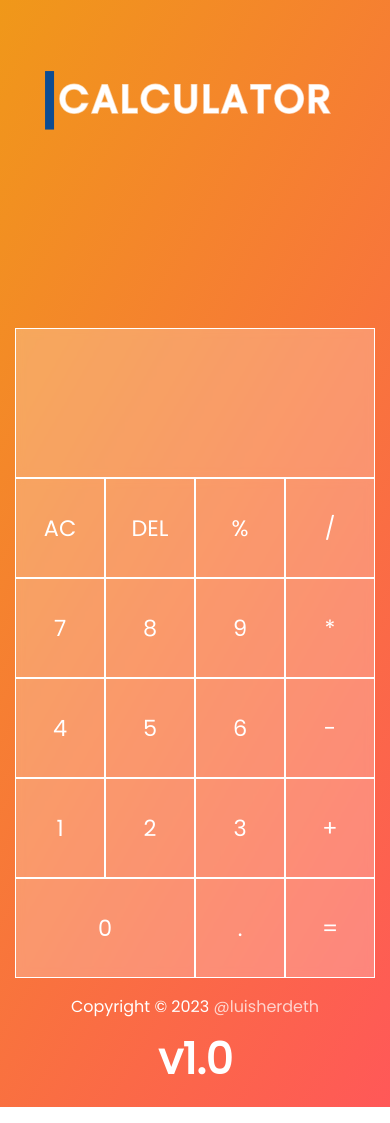
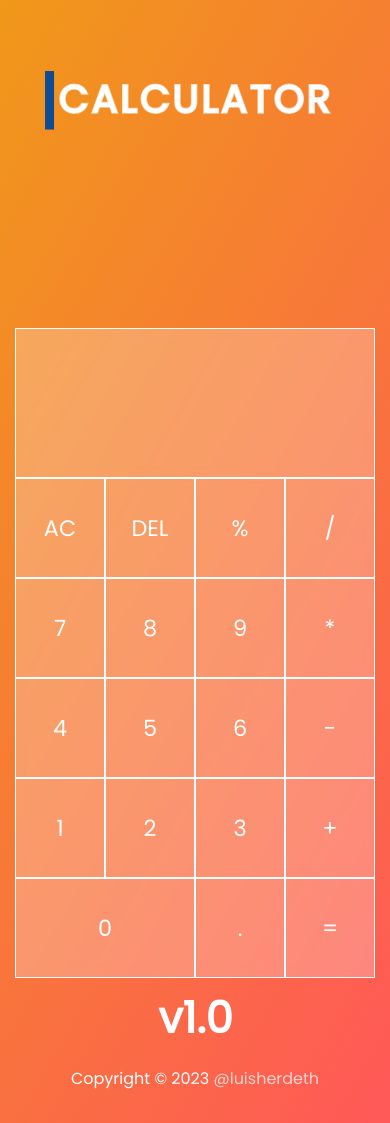
Before and after one commit to luisherdeth2020/Calculadora, a React (Vite) app: page / in a window 390 px wide. Built offline with nearby package versions, Linux system fonts and the light colour scheme.

Commit message:
Finished calculator v1.6

```diff
--- a/src/App.css
+++ b/src/App.css
@@ -7,16 +7,17 @@
 }
 
 .App {
-	align-items: center;
 	background-image: linear-gradient(-60deg, #ff5858 0%, #f09819 100%);
-	display: flex;
 	font-family: 'Poppins', sans-serif;
 	/* background: linear-gradient(90deg, rgba(7, 6, 37, 1) 0%, rgba(39, 39, 111, 1) 40%, rgba(11, 14, 33, 1) 100%); */
 	font-size: 16px;
-	justify-content: space-evenly;
 	min-height: 100vh;
 }
-
+.years {
+	color: white;
+	text-align: center;
+	margin-top: 2rem;
+}
 .titleRight {
 	color: #fff;
 	font-size: 2.5rem;
@@ -36,11 +37,11 @@
 	--border-right: 6px;
 	--text-stroke-color: rgba(255, 255, 255, 0.6);
 	--animation-color: #0d4c92;
+	color: white;
 	font-family: 'Poppins', sans-serif;
 	font-size: 2.5rem;
-	color:white;
+	font-weight: 700;
 	letter-spacing: 2px;
-	font-weight: 700;
 	position: relative;
 	transform: rotate(180deg) scale(1.5);
 	-webkit-transform: rotate(180deg) scale(1.5);
@@ -58,37 +59,39 @@
 .hover-text {
 	background: var(--animation-color);
 	box-sizing: border-box;
+	font-weight: bold;
+	height: 0;
 	position: absolute;
-	font-weight: bold;
 	transition: 0.5s;
+	-webkit-transition: 0.5s;
+	-moz-transition: 0.5s;
+	-ms-transition: 0.5s;
+	-o-transition: 0.5s;
 	-webkit-background-clip: text;
 	-webkit-text-fill-color: transparent;
 	inset: 0;
 	border-bottom: var(--border-right) solid var(--animation-color);
 	overflow: hidden;
 	-webkit-text-stroke: 1px var(--animation-color);
-	height:0;
-	-webkit-transition: 0.5s;
-	-moz-transition: 0.5s;
-	-ms-transition: 0.5s;
-	-o-transition: 0.5s;
-
 }
 .button:hover .hover-text {
 	height: 300px;
 }
 
 .wrapper {
+	align-items: center;
 	display: flex;
 	justify-content: space-evenly;
 	width: 100%;
-	align-items: center;
 }
 
 @media (min-width: 320px) and (max-width: 480px) {
 	.App {
 		flex-direction: column;
 		overflow: hidden;
+	}
+	.years {
+		margin: 0 0 2rem 0;
 	}
 
 	.wrapper {
@@ -111,15 +114,14 @@
 		-moz-transform: rotate(270deg) scale(1.5);
 		-ms-transform: rotate(270deg) scale(1.5);
 		-o-transform: rotate(270deg) scale(1.5);
-}
+	}
 	.hover-text {
-		height: 0px;
+		font-family: 'Poppins', sans-serif;
 		font-size: 1.6rem;
 		font-size: var(--fsç-size);
-		font-family: 'Poppins', sans-serif;
-
+		height: 0px;
 	}
-	.button:hover .hover-text{
+	.button:hover .hover-text {
 		height: 200px;
 	}
 }
--- a/src/App.jsx
+++ b/src/App.jsx
@@ -10,6 +10,7 @@ function App() {
 	window.addEventListener('focus', () => {
 		document.title = docTitle;
 	});
+	const year = new Date().getFullYear();
 
 	return (
 		<main className="App">
@@ -29,6 +30,9 @@ function App() {
 					<span className="titleRight">v1.0</span>
 				</aside>
 			</section>
+			<footer className="years">
+				Copyright &copy; <span>{year}</span> <a href="https://luisherdeth.com/">@luisherdeth</a>
+			</footer>
 		</main>
 	);
 }
--- a/src/components/Teclas.jsx
+++ b/src/components/Teclas.jsx
@@ -6,9 +6,6 @@ import { evaluate, isNumber } from 'mathjs';
 export function Teclas() {
 	const [input, setInput] = useState('');
 	const [errorMessage, setErrorMessage] = useState({ show: false, message: '' });
-
-	const year = new Date().getFullYear();
-
 
 	const tecla = [
 		{ color: 'btnGray', data: 'AC' },
@@ -134,9 +131,6 @@ export function Teclas() {
 						</span>
 					))}
 				</div>
-				<p className={styles.years}>
-					Copyright &copy; <span>{year}</span> <a href="https://luisherdeth.com/">@luisherdeth</a>
-				</p>
 			</div>
 		</>
 	);
--- a/src/components/Teclas.module.css
+++ b/src/components/Teclas.module.css
@@ -16,10 +16,10 @@
 .hans {
 	align-items: center;
 	border: 1px solid white;
+	cursor:pointer;
 	display: grid;
 	grid-column: 1/3;
 	outline: none;
-	cursor:pointer;
 }
 
 .error {
@@ -41,13 +41,13 @@
 }
 
 .years {
+	color: white;
 	text-align: center;
 	margin-top: 2rem;
-	color: white;
 }
 a {
+	color: rgba(255, 255, 255, 0.72);
 	text-decoration: none;
-	color: rgba(255, 255, 255, 0.72);
 }
 a:hover {
 	color:#0d4c92 ;
@@ -56,12 +56,12 @@ a:hover {
 @media (min-width: 320px) and (max-width: 480px) {
 
 	.container{
-		grid-template-columns:repeat(4, 90px)
+		grid-template-columns:repeat(4, 90px);
 	}
 	.error {
+		margin-left: -20px;
 		top: 180px;
 		width: 100%;
-		margin-left: -20px;
 	}
 	.calculator{
 		/* margin-top0: 60px; */
--- a/vite.config.js
+++ b/vite.config.js
@@ -1,8 +1,11 @@
-import { defineConfig } from 'vite'
-import react from '@vitejs/plugin-react'
+import { defineConfig } from 'vite';
+import react from '@vitejs/plugin-react';
 
 // https://vitejs.dev/config/
 export default defineConfig({
 	plugins: [react()],
 	base: '/Calculadora/',
+	build: {
+		chunkSizeWarningLimit: 1600,
+	},
 });
```
